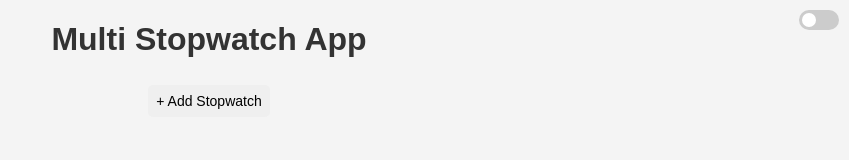
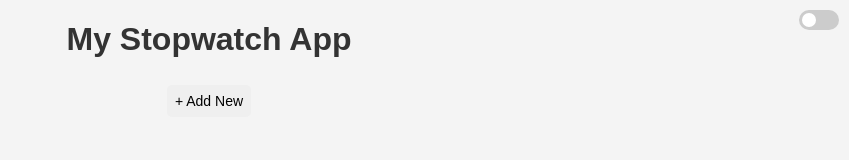
Before and after one commit to Aashukumar428/Stop-Watch, a plain HTML site: page index.html in a window 1280 px wide. Shown: the whole page, without its empty margins (431-1280 px from the left). Drawn offline with Linux system fonts and the light colour scheme.

Commit message:
Update index.html

```diff
--- a/index.html
+++ b/index.html
@@ -8,7 +8,7 @@
 </head>
 <body>
 
-    <h1>Multi Stopwatch App</h1>
+    <h1>My Stopwatch App</h1>
 
     <!-- Slidable Dark Mode Toggle -->
     <label class="switch">
@@ -16,7 +16,7 @@
         <span class="slider round"></span>
     </label>
 
-    <button id="addStopwatch">+ Add Stopwatch</button>
+    <button id="addStopwatch">+ Add New </button>
     <div id="stopwatches"></div>
 
     <script src="script.js"></script>
```
